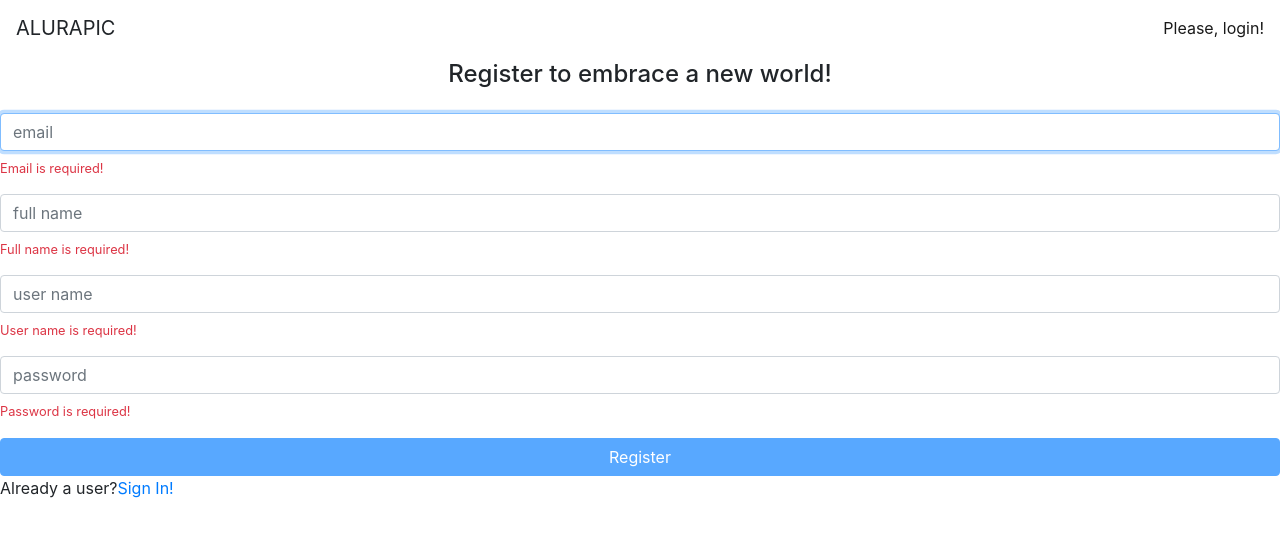
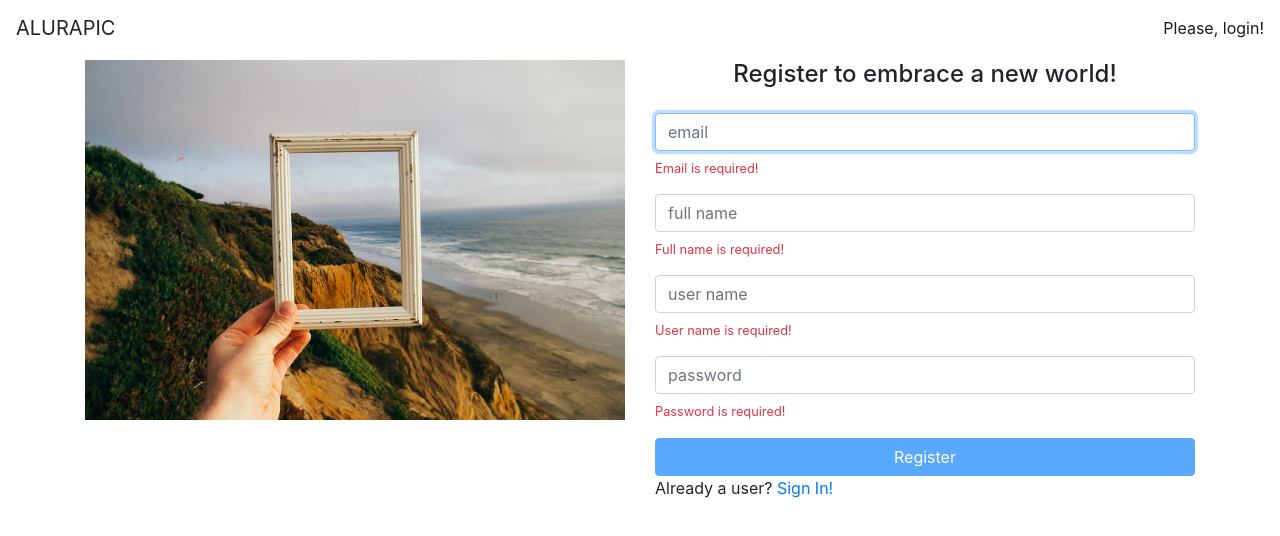
Before and after one commit to lbenedette/angular-alurapic, an Angular app: page /signup in a window 1280 px wide. Shown: the top 536 px of the page. Built offline with nearby package versions, Linux system fonts and the light colour scheme.

Commit message:
Child component in route

```diff
--- a/src/app/app-routing.module.ts
+++ b/src/app/app-routing.module.ts
@@ -8,17 +8,24 @@
 
 import { AuthGuard } from './core/auth/auth.guard';
 import { SignUpComponent } from './home/signup/signup.component';
+import { HomeComponent } from './home/home.component';
 
 
 const routes: Routes = [
   {
     path: '',
-    component: SignInComponent,
-    canActivate: [AuthGuard]
-  },
-  {
-    path: 'signup',
-    component: SignUpComponent
+    component: HomeComponent,
+    canActivate: [AuthGuard],
+    children: [
+      {
+        path: '',
+        component: SignInComponent
+      },
+      {
+        path: 'signup',
+        component: SignUpComponent
+      }
+    ]
   },
   {
     path: 'users/:userName',
--- /dev/null
+++ b/src/app/home/home.component.html
@@ -0,0 +1,11 @@
+<div class="container">
+  <div class="row">
+    <div class="col-md-6 mb-2">
+      <img class="img-fluid d-none d-sm-block"
+        src="/assets/img/home.jpg" alt="Welcome">
+    </div>
+    <div class="col-md-6">
+      <router-outlet></router-outlet>
+    </div>
+  </div>
+</div>
--- /dev/null
+++ b/src/app/home/home.component.ts
@@ -0,0 +1,14 @@
+import { Component, OnInit } from '@angular/core';
+
+@Component({
+  selector: 'app-home',
+  templateUrl: './home.component.html'
+})
+export class HomeComponent implements OnInit {
+
+  constructor() { }
+
+  ngOnInit(): void {
+  }
+
+}
--- a/src/app/home/home.module.ts
+++ b/src/app/home/home.module.ts
@@ -6,11 +6,13 @@
 import { SignInComponent } from './signin/signin.component';
 import { RouterModule } from '@angular/router';
 import { SignUpComponent } from './signup/signup.component';
+import { HomeComponent } from './home.component';
 
 @NgModule({
   declarations: [
     SignInComponent,
-    SignUpComponent
+    SignUpComponent,
+    HomeComponent
   ],
   imports: [
     CommonModule,
--- a/src/app/home/signin/signin.component.html
+++ b/src/app/home/signin/signin.component.html
@@ -38,4 +38,4 @@
 
 </form>
 
-<p>Not a user? <a>Register now</a></p>
+<p>Not a user? <a [routerLink]="['/signup']">Register now</a></p>
--- a/src/app/home/signin/signin.component.ts
+++ b/src/app/home/signin/signin.component.ts
@@ -28,6 +28,10 @@
     });
   }
 
+  ngAfterViewInit() {
+    this.platformService.isPlatformBrowser() && this.userNameInput.nativeElement.focus();
+  }
+
   login() {
     const username = this.loginForm.get('username').value;
     const password = this.loginForm.get('password').value;
--- a/src/app/home/signup/signup.component.html
+++ b/src/app/home/signup/signup.component.html
@@ -2,7 +2,7 @@
 
 <form [formGroup]="signupForm" (submit)="signup()" class="form mt-4">
   <div class="form-group">
-    <input formControlName="email" placeholder="email" class="form-control" autofocus>
+    <input #emailInput formControlName="email" placeholder="email" class="form-control" autofocus>
     <app-vmessage
       *ngIf="signupForm.get('email').errors?.required"
       text="Email is required!">
@@ -41,5 +41,5 @@
 
   <button [disabled]="signupForm.invalid || signupForm.pending" class="btn btn-primary btn-block">Register</button>
 
-  <p>Already a user?<a [routerLink]="['']">Sign In!</a></p>
+  <p>Already a user? <a [routerLink]="['']">Sign In!</a></p>
 </form>
--- a/src/app/home/signup/signup.component.ts
+++ b/src/app/home/signup/signup.component.ts
@@ -1,10 +1,11 @@
-import { Component, OnInit } from '@angular/core';
+import { Component, OnInit, ElementRef, ViewChild } from '@angular/core';
 import { FormGroup, FormBuilder, Validators } from '@angular/forms';
 
 import { SignupService } from './signup.service';
 import { UserNotTakenValidatorService } from './user-not-taken.validator.service';
 import { NewUser } from './new-user';
 import { Router } from '@angular/router';
+import { PlatformService } from 'src/app/core/platform/platform.service';
 
 @Component({
   selector: 'app-signup',
@@ -14,10 +15,12 @@
 export class SignUpComponent implements OnInit {
 
   signupForm: FormGroup;
+  @ViewChild('emailInput') emailInput: ElementRef<HTMLInputElement>;
 
   constructor(
     private formBuilder: FormBuilder,
     private signupService: SignupService,
+    private platformService: PlatformService,
     private userNotTakenValidatorService: UserNotTakenValidatorService,
     private router: Router
   ) { }
@@ -36,7 +39,11 @@
         this.userNotTakenValidatorService.checkUserNameTaken()
       ],
       password: ['', [Validators.required, Validators.minLength(8), Validators.maxLength(14)]],
-    })
+    });
+  }
+
+  ngAfterViewInit() {
+    this.platformService.isPlatformBrowser() && this.emailInput.nativeElement.focus();
   }
 
   signup() {
@@ -44,7 +51,11 @@
     this.signupService.signup(newUser)
       .subscribe(
         () => this.router.navigate(['']),
-        err => console.log(err)
+        err => {
+          console.log(err);
+          this.signupForm.reset();
+          this.platformService.isPlatformBrowser() && this.emailInput.nativeElement.focus();
+        }
       );
   }
 }
```
Also changed, not shown: src/assets/img/home.jpg (added).
